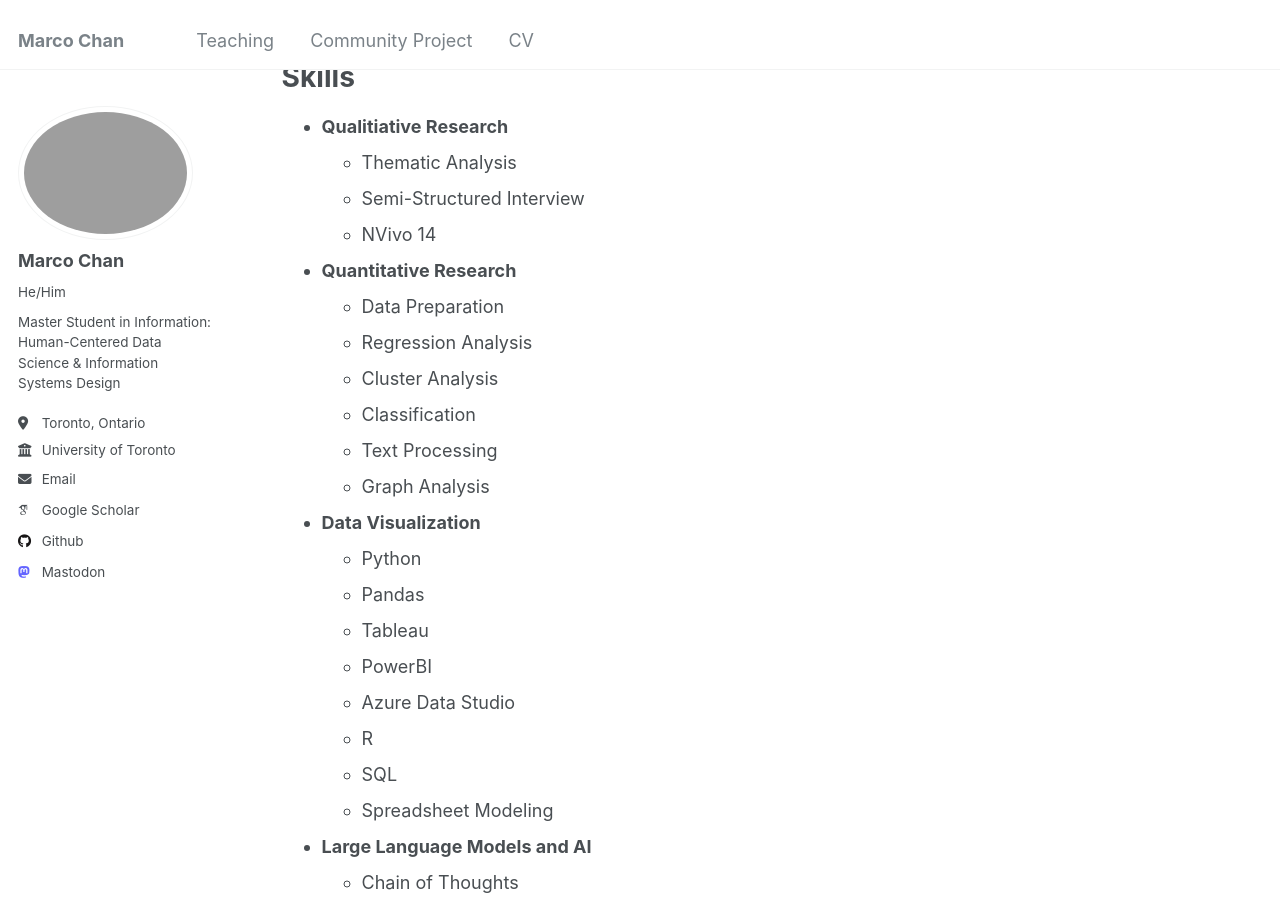
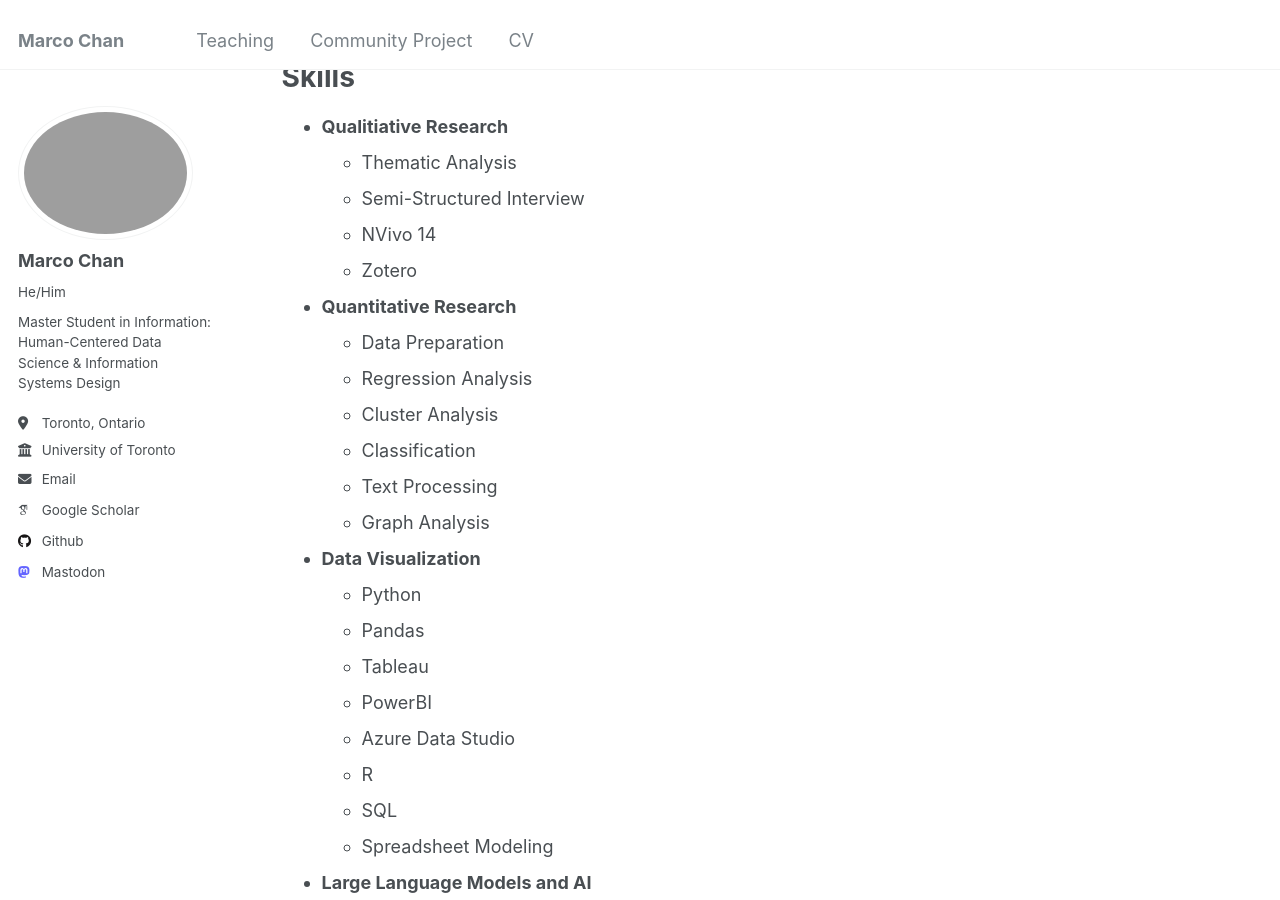
Before and after one commit to Marco-ProspectivePhD/home, a Jekyll site: the page built from _pages/cv.md, in a window 1280 px wide and 900 px high, scrolled down 1712 px. Built offline with Jekyll 4.4.1, drawn with Linux system fonts in a browser that asks for light colours; some web fonts are replaced.

Commit message:
Update cv.md

```diff
--- a/_pages/cv.md
+++ b/_pages/cv.md
@@ -74,6 +74,7 @@ Skills
   * Thematic Analysis
   * Semi-Structured Interview
   * NVivo 14
+  * Zotero
 
 * **Quantitative Research**
   * Data Preparation
```
